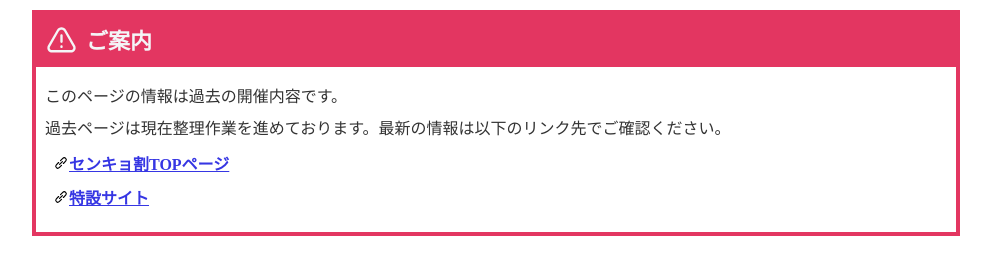
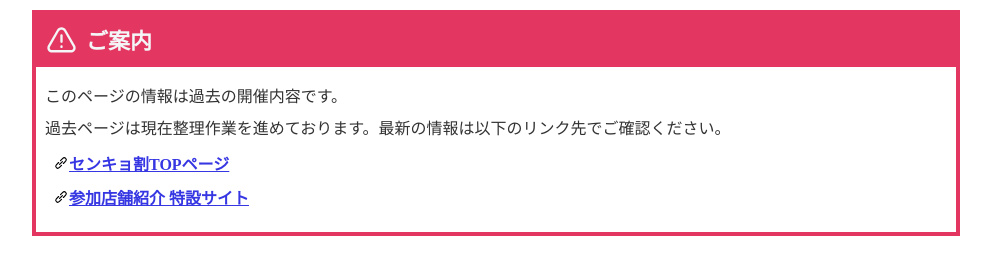
Before and after one commit to senkyowari/critical-messagebox, a plain HTML site: page docs/senkyowari.com/old-information.html in a window 1280 px wide. Shown: the whole page, without its empty margins (144-1135 px from the left). Drawn offline with Linux system fonts and the light colour scheme.

Commit message:
fix format

```diff
--- a/docs/senkyowari.com/old-information.html
+++ b/docs/senkyowari.com/old-information.html
@@ -101,7 +101,8 @@
               <path fill-rule="evenodd"
                 d="M7 4.38914C7.27614 4.38914 7.5 4.613 7.5 4.88914V7.51076C7.5 7.7869 7.27614 8.01076 7 8.01076C6.72386 8.01076 6.5 7.7869 6.5 7.51076V4.88914C6.5 4.613 6.72386 4.38914 7 4.38914ZM7 8.99503C7.27614 8.99503 7.5 9.21889 7.5 9.49503V9.73259C7.5 10.0087 7.27614 10.2326 7 10.2326C6.72386 10.2326 6.5 10.0087 6.5 9.73259V9.49503C6.5 9.21889 6.72386 8.99503 7 8.99503Z"
                 clip-rule="evenodd"></path>
-            </svg><span class="MessageBox_MessageBox__titleText">ご案内</span></div>
+            </svg><span class="MessageBox_MessageBox__titleText">ご案内</span>
+          </div>
           <div class="MessageBox_MessageBox__content">
             <p class="MessageBox_MessageBox__contentLine">このページの情報は過去の開催内容です。</p>
             <p class="MessageBox_MessageBox__contentLine">過去ページは現在整理作業を進めております。最新の情報は以下のリンク先でご確認ください。</p>
@@ -119,7 +120,7 @@
                 <path
                   d="M12.11,15.39,8.23,19.27a2.52,2.52,0,0,1-3.5,0,2.47,2.47,0,0,1,0-3.5l3.88-3.88a1,1,0,1,0-1.42-1.42L3.31,14.36a4.48,4.48,0,0,0,6.33,6.33l3.89-3.88a1,1,0,0,0-1.42-1.42ZM20.69,3.31a4.49,4.49,0,0,0-6.33,0L10.47,7.19a1,1,0,1,0,1.42,1.42l3.88-3.88a2.52,2.52,0,0,1,3.5,0,2.47,2.47,0,0,1,0,3.5l-3.88,3.88a1,1,0,0,0,0,1.42,1,1,0,0,0,1.42,0l3.88-3.89A4.49,4.49,0,0,0,20.69,3.31ZM8.83,15.17a1,1,0,0,0,.71.29,1,1,0,0,0,.71-.29l4.92-4.92a1,1,0,1,0-1.42-1.42L8.83,13.75A1,1,0,0,0,8.83,15.17Z">
                 </path>
-              </svg>特設サイト</a>
+              </svg>参加店舗紹介 特設サイト</a>
           </div>
         </div>
       </div>
```
